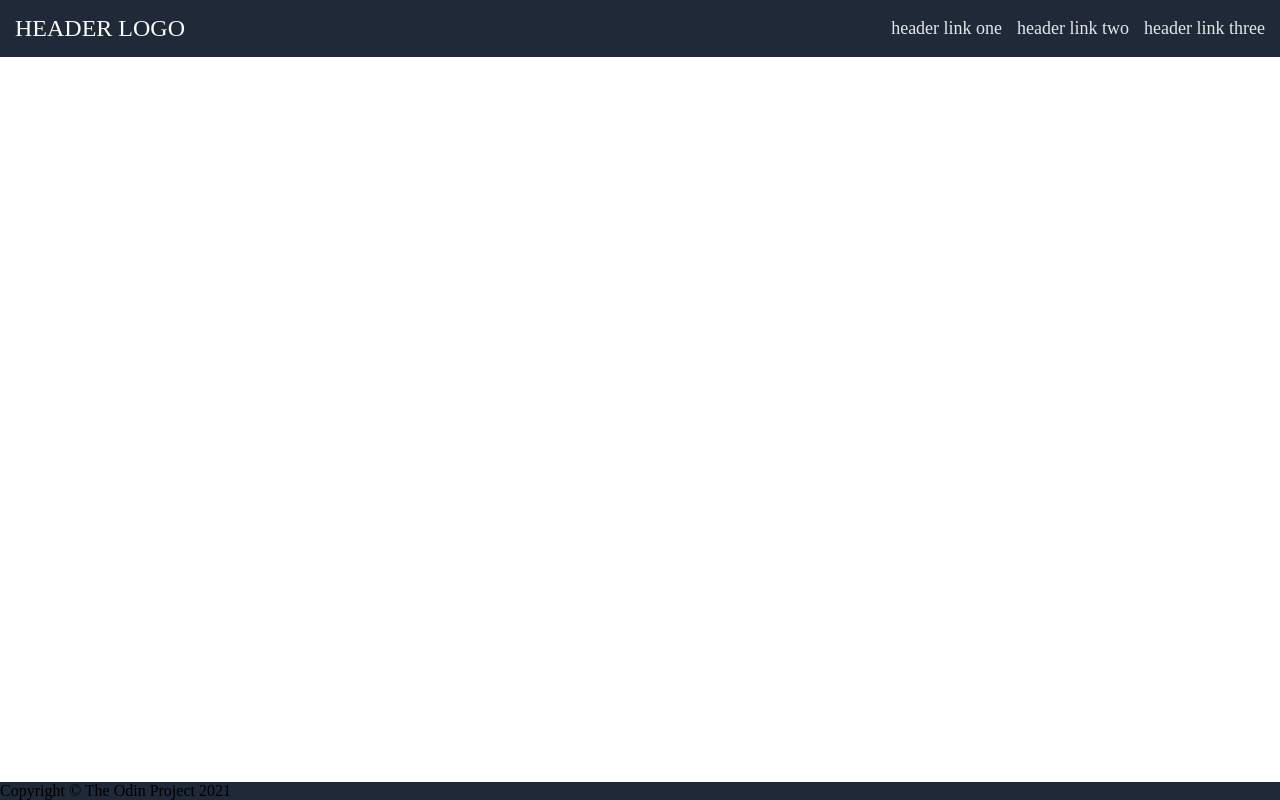
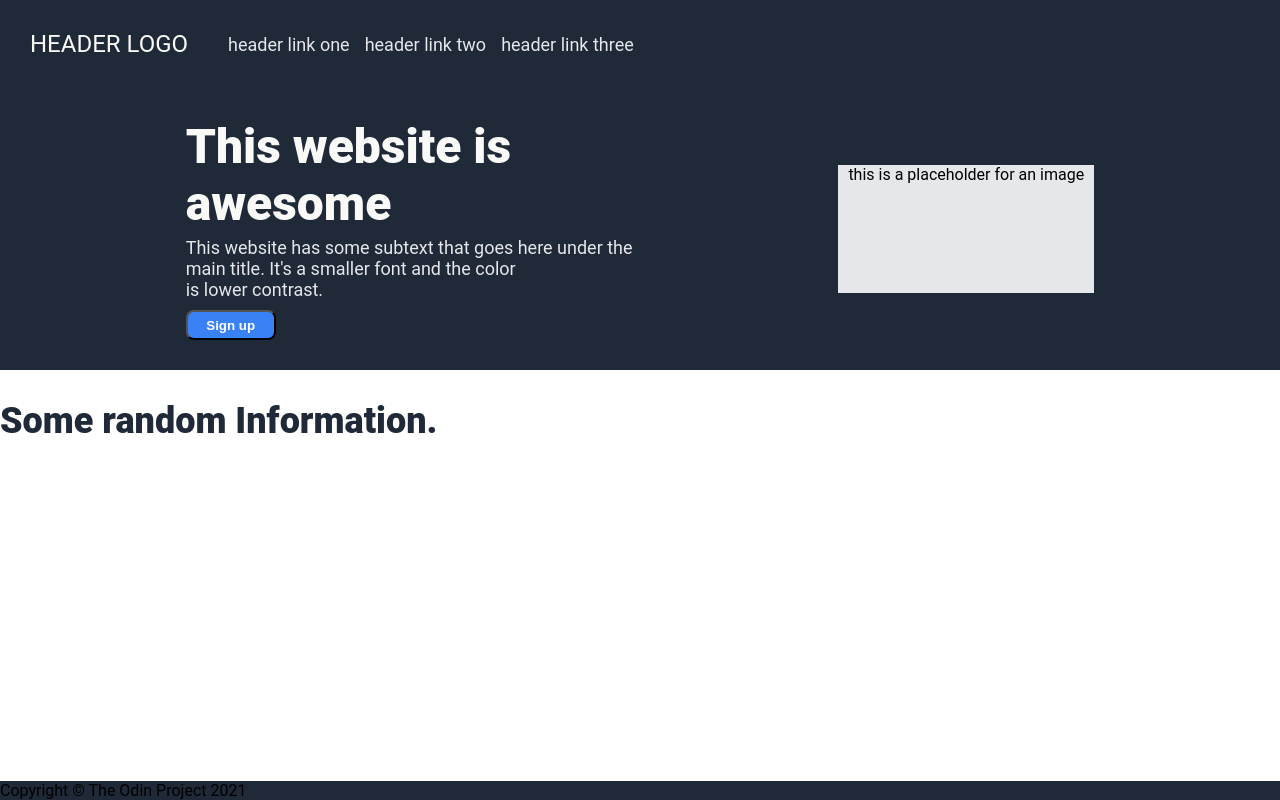
Before and after one commit to chriskovski/flexbox-landing-page, a plain HTML site: page index.html in a window 1280 px wide. Drawn offline with Linux system fonts and the light colour scheme.

Commit message:
Added the 'Hero'-Section and started with the Content below.

```diff
--- a/index.html
+++ b/index.html
@@ -9,14 +9,26 @@
         <header>
             <div class="header">
                 <p id="logo">HEADER LOGO</p>
-                <ul>
+                <div class="links"><ul>
                     <li><a href="#">header link one</a></li>
                     <li><a href="#">header link two</a></li>
                     <li><a href="#">header link three</a></li>
-                </ul>
+                </ul> </div>
+        </header>
+        <main>
+            <div class="hero">
+                <div class="hero-text">
+                    <h1>This website is <br>awesome</h1>
+                    <p>This website has some subtext that goes here under the <br>main title. It's a smaller font and the color <br>is lower contrast.</p>
+                    <button class="SignUp">Sign up</button>
+                </div>
+                <div class="img">this is a placeholder for an image</div>
             </div>
-        </header>
+            <div class="content">
+                <h2>Some random Information.</h2>
 
+            </div>
+        </main>
         <footer>Copyright &copy; The Odin Project 2021</footer>
     </body>
 </html>
--- a/style.css
+++ b/style.css
@@ -1,38 +1,92 @@
-body {
+body,
+html {
+    font-family: 'Roboto';
     display: flex;
     min-height: 100vh;
     flex-direction: column;
     margin: 0px;
 }
+header,
+.hero,
+footer {
+    background-color: #1F2937
+}
 
 .header {
-    display:flex;
-    padding: 15px;
+    display: flex;
+    padding: 30px;
 }
-a {
-    text-decoration: none;
-    color: #E5E7EB;
-    font-size: 18px;
+
+#logo {
+    font-size: 24px;
+    color: #F9FAF8;
+    margin: 0px;
+    align-self: center;
 }
+
 ul {
-    display:flex;
+    display: flex;
     list-style-type: none;
     align-items: center;
     margin: 0px;
     margin-left: auto;
     gap: 15px;
 }
-#logo {
-    font-size: 24px;
-    color: #F9FAF8;
-    margin: 0px;
+.links {
     align-self: center;
 }
+
+.hero {
+    display:flex;
+    align-items:center;
+    justify-content: space-evenly;
+    column-gap: 50px;
+    padding: 30px;
+}
+
+.hero-text {
+    flex: 0 0 auto;
+}
+h1{
+    font-size: 48px;
+    font-weight: 800;
+    color: #F9FAF8;
+    margin-bottom: 5px;
+    margin-top: 0px;
+}
+p{
+    margin-bottom: 10px;
+    margin-top: 0px;
+}
+button{
+    background-color: #3882F6;
+    color: white;
+    font-weight: 700;
+    border-radius: 8px;
+    width: 90px;
+    height: 30px;
+}
+.img {
+    width: 256px;
+    height: 128px;
+    background-color: #E5E7EB;
+    flex: 0 0 auto;
+    text-align: center;
+}
+
+a,
+p {
+    text-decoration: none;
+    color: #E5E7EB;
+    font-size: 18px;
+}
+
+h2 {
+    font-size: 36px;
+    font-weight: 900;
+    color: #1F2937;
+}
+
 footer {
     margin-top: auto;
 }
-
-header,
-footer {
-    background-color: #1F2937
-}
```
